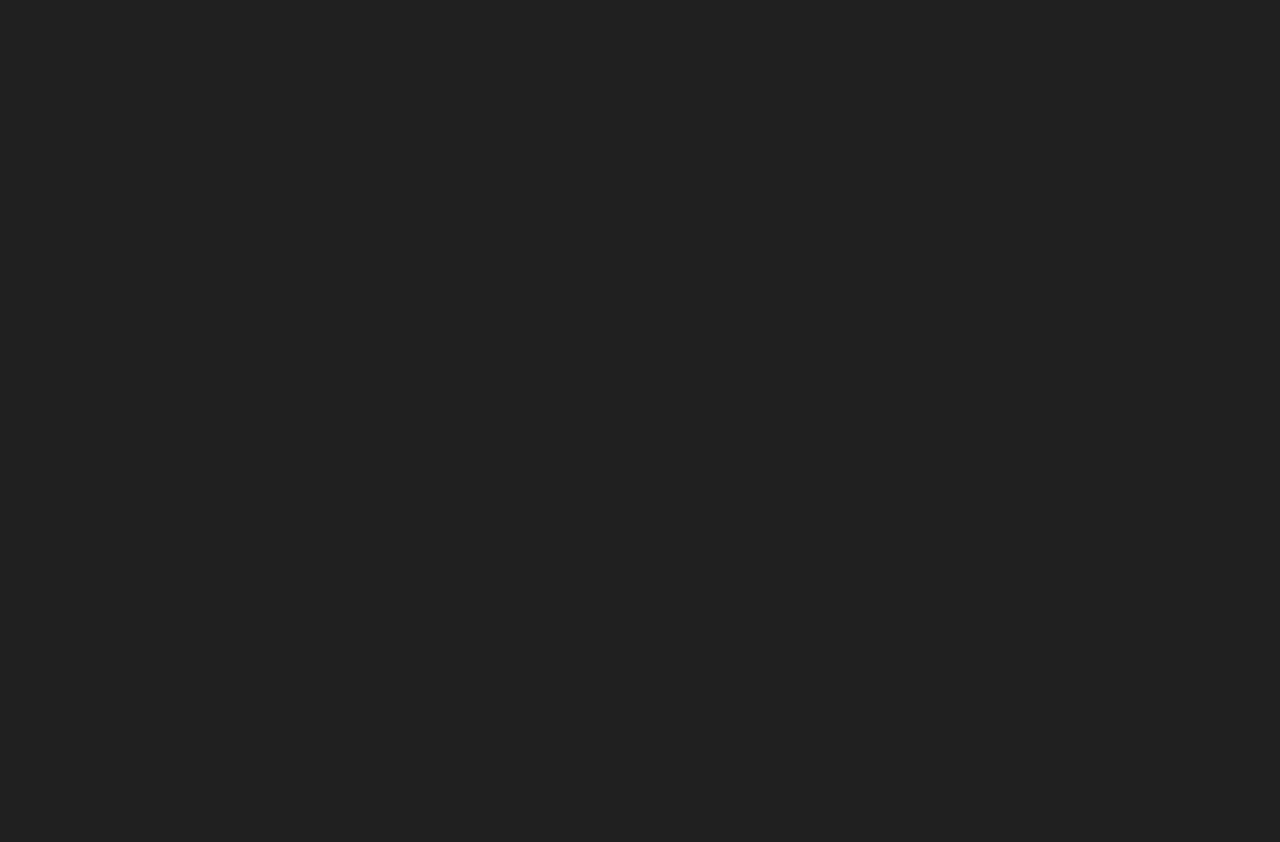
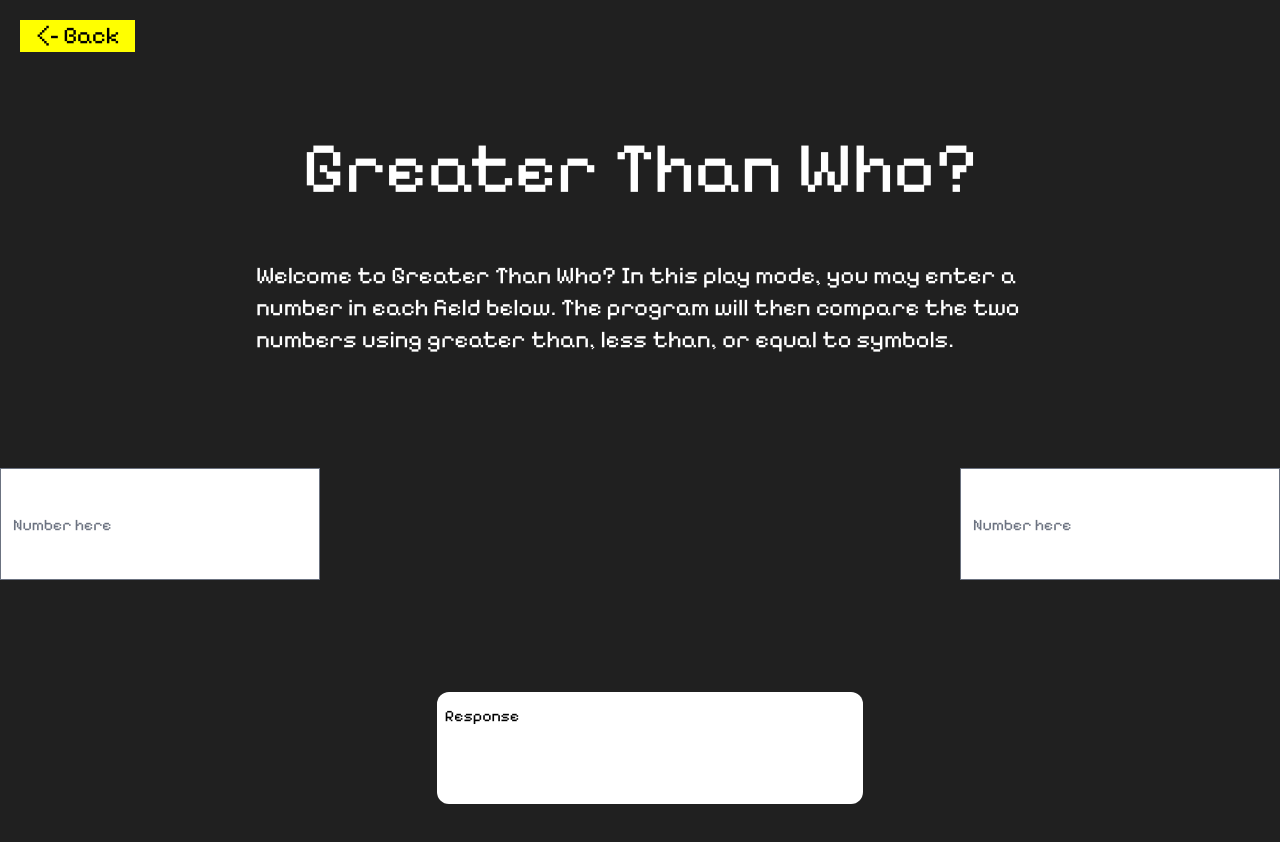
Before and after one commit to SarcasticSardines/AllForOneFrontEnd, a website: page Pages/Alligator.html in a window 1280 px wide. Before the commit the page ends 800 px from the top, so only its background shows below. Drawn offline with nearby package versions, Linux system fonts and the light colour scheme.

Commit message:
more pages

```diff
--- a/Pages/Alligator.html
+++ b/Pages/Alligator.html
@@ -10,6 +10,27 @@
 
 
 
+    <div class="flex justify-end lg:justify-start mt-5 mr-5 lg:ml-5 lg:mb-20 mb-12">
+        <a href="../index.html">
+            <button class="myYellow px-4"> <span class="text-center text-2xl pixel"> &lt- Back </span> </button>
+        </a>
+    </div>
+
+    <h1 class="text-white text-7xl text-center pixel mx-3">Greater Than Who?</h1>
+    <div class=" flex justify-center text-white text-start pixel mt-14 text-2xl lg:mx-64 mx-5">
+        <p>Welcome to Greater Than Who? In this play mode, you may enter a number in each field below. The program will then compare the two numbers using greater than, less than, or equal to symbols.</p>
+    </div>
+
+    <div class="lg:flex lg:justify-center lg:mt-28 mt-16">
+        <div class="flex justify-center mb-10 lg:mb-0"> <input id="GreaterInp1" class="lg:h-28 h-14 w-80 pixel lg:mr-80" type="text" placeholder="Number here"> </div>
+
+        <div class="flex justify-center mt-10 lg:mt-0"> <input id="GreaterInp2" class="lg:h-28 h-14 w-80 pixel lg:ml-80" type="text" placeholder="Number here"> </div>
+     </div>
+
+    <div class="flex justify-center lg:mb-28 mb-12"> <div class="bg-white h-28 lg:mt-28 mt-20 lg:max-w-2xl mx-5 lg:ml-10 lg:w-1/3 w-96 rounded-xl">
+        <p id="GreaterRep" class="text-start mx-2 my-3 pixel">Response</p>
+    </div> </div>
+
 
     <script src="../Scripts/app.js"></script>
     <script src="../node_modules/flowbite/dist/flowbite.min.js"></script>
```
Also changed, not shown: Pages/Hello.html (+2 -2 lines), Pages/Madlibs.html (+13 -0 lines), Pages/OddorEven.html (+16 -0 lines), Pages/Sentence.html (+2 -2 lines), Pages/Sums.html (+2 -2 lines).
